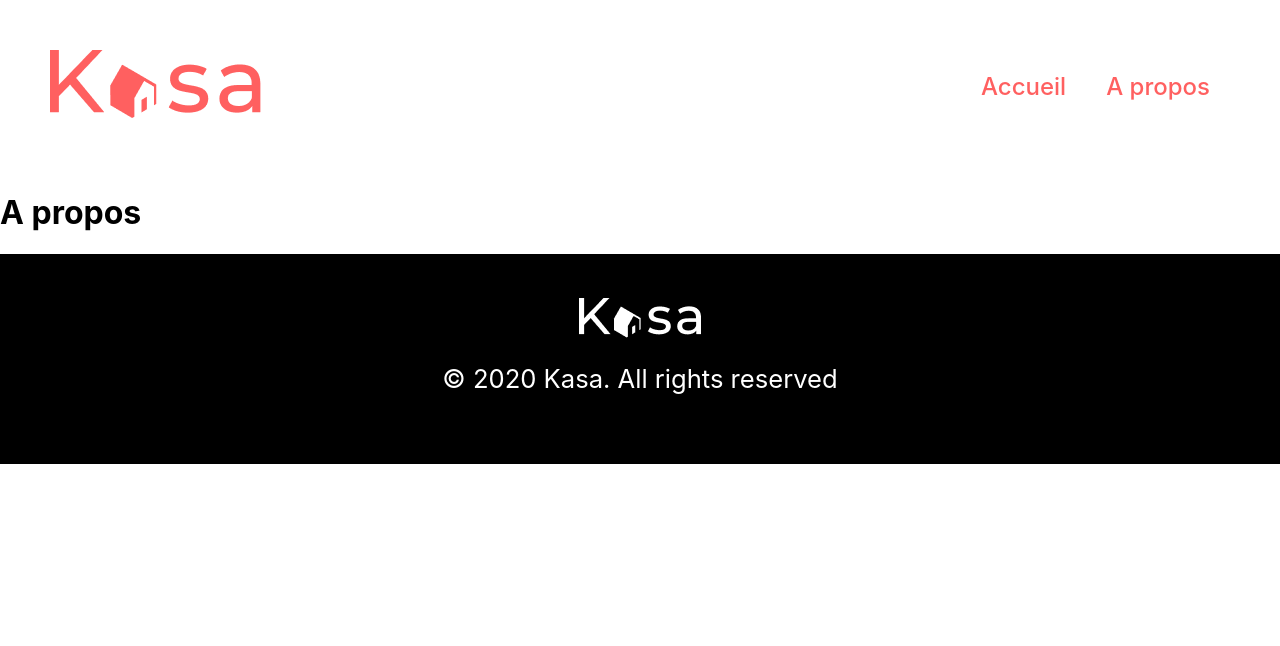
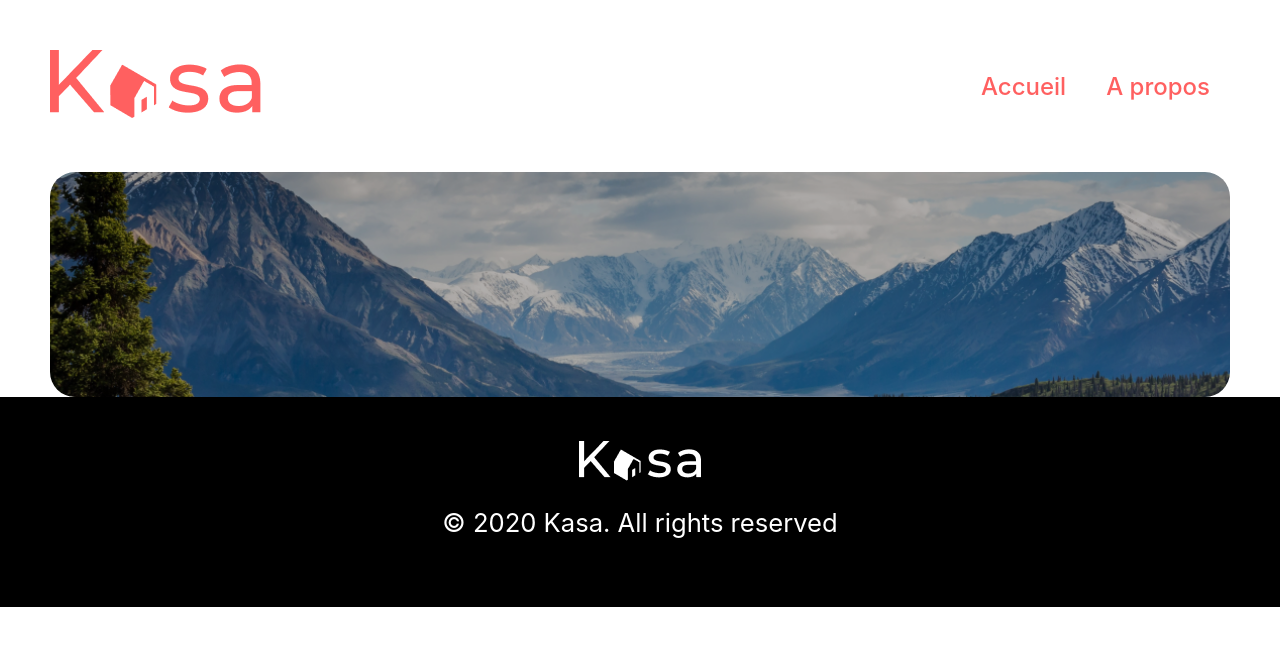
Before and after one commit to sabbendra/Projet-7, a React (Create React App) app: page /About in a window 1280 px wide. Shown: the top 646 px of the page. Built offline with nearby package versions, Linux system fonts and the light colour scheme.

Commit message:
affichage bannière page About

```diff
--- a/src/App.js
+++ b/src/App.js
@@ -18,9 +18,12 @@ function App() {
 
       <Routes>
         <Route index element = {<Home />} />
-        <Route path='/residence/:id' element = {<Residence />} />
-        <Route path='/error' element = {<Error />} />
-        <Route path='/about' element = {<About />} />
+        //c'est un chemin dynamique
+        <Route path='/Residence/:id' element = {<Residence />} />
+        //Quand je créé le chemin pour aller a error et je montre les éléments de la page Error
+        //c'est un chemin absolu
+        <Route path='/Error' element = {<Error />} />
+        <Route path='/About' element = {<About />} />
         <Route path='*' element = {<Error />} />
 
       </Routes>
--- a/src/components/Banner.js
+++ b/src/components/Banner.js
@@ -16,7 +16,7 @@ class Banner extends Component {
         ) : (
 
             <div className ="banner">
-                <img src = {bannerAbout} alt = "photo de la bannière"/>
+                <img className = "imgbanner" src = {bannerAbout} alt = "photo de la bannière"/>
             </div>
 
         );
--- a/src/components/Header.js
+++ b/src/components/Header.js
@@ -3,7 +3,7 @@ import { Link } from "react-router-dom";
 import logo from "../images/logored.png";
 import "../css/header.css";
 
-function Footer() {
+function Header() {
 
     return (
         <div className ="headercontainer">
@@ -14,11 +14,11 @@ function Footer() {
             <nav>
                 <ul className = "nav-menu">
                     <li className = "nav-item">
-                        <Link to='/' className = "nav-link"> Accueil </Link>
+                        <Link to="/" className = "nav-link"> Accueil </Link>
                     </li>
 
                     <li className = "nav-item">
-                        <Link to='/' className = "nav-link"> A propos </Link>
+                        <Link to="/About" className = "nav-link"> A propos </Link>
                     </li>
                 </ul>
             </nav>
@@ -27,4 +27,4 @@ function Footer() {
     );
     }
 
-export default Footer;
+export default Header;
--- a/src/pages/About.js
+++ b/src/pages/About.js
@@ -1,9 +1,12 @@
 import React from 'react';
+import Banner from "../components/Banner.js";
 
 const About = () => {
     return (
         <div>
-            <h1>A propos</h1>
+             <div>
+                <Banner page = "About" />
+            </div>
         </div>
     );
 };
--- a/src/pages/Home.js
+++ b/src/pages/Home.js
@@ -8,9 +8,8 @@ export class Home extends Component {
 
         return (
             <div>
-             <Banner page = "home" />
-
-            <Cards />
+                <Banner page = "home" />
+                <Cards />
             </div>
         );
     }
```
